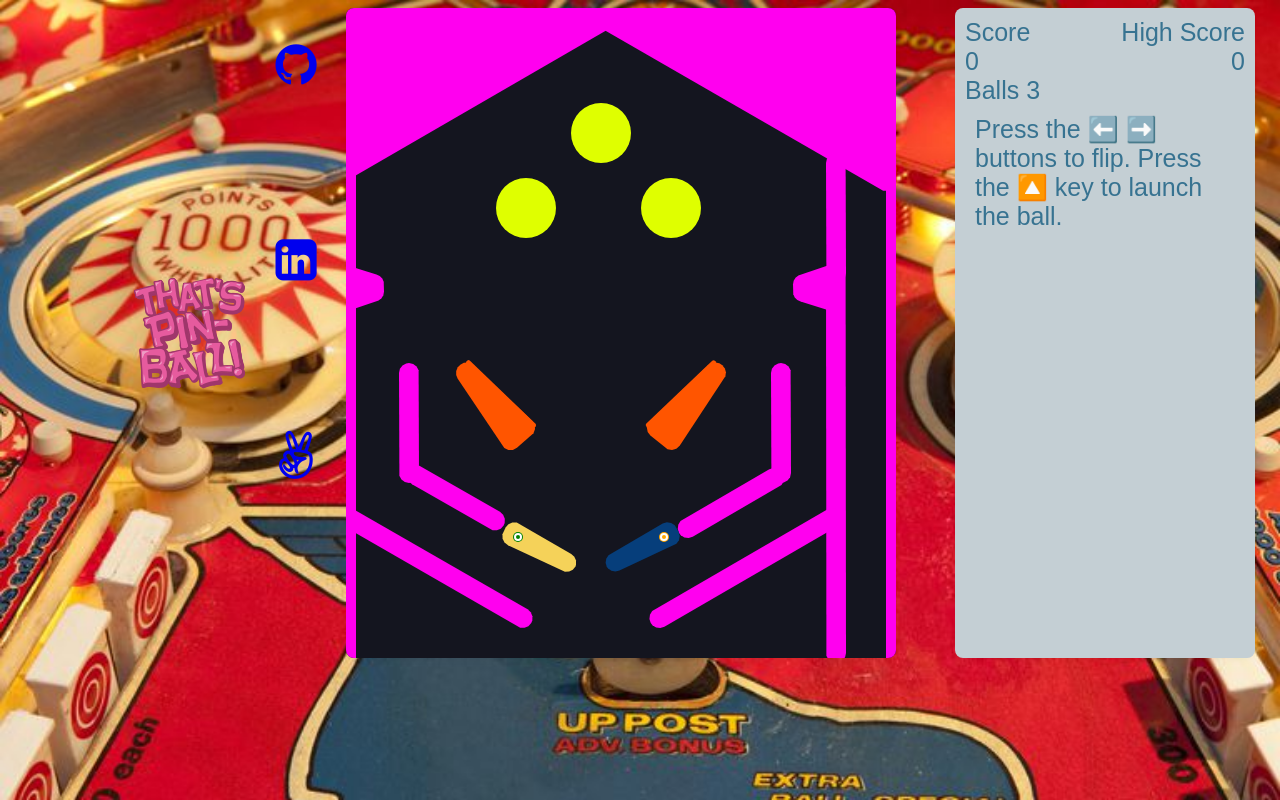
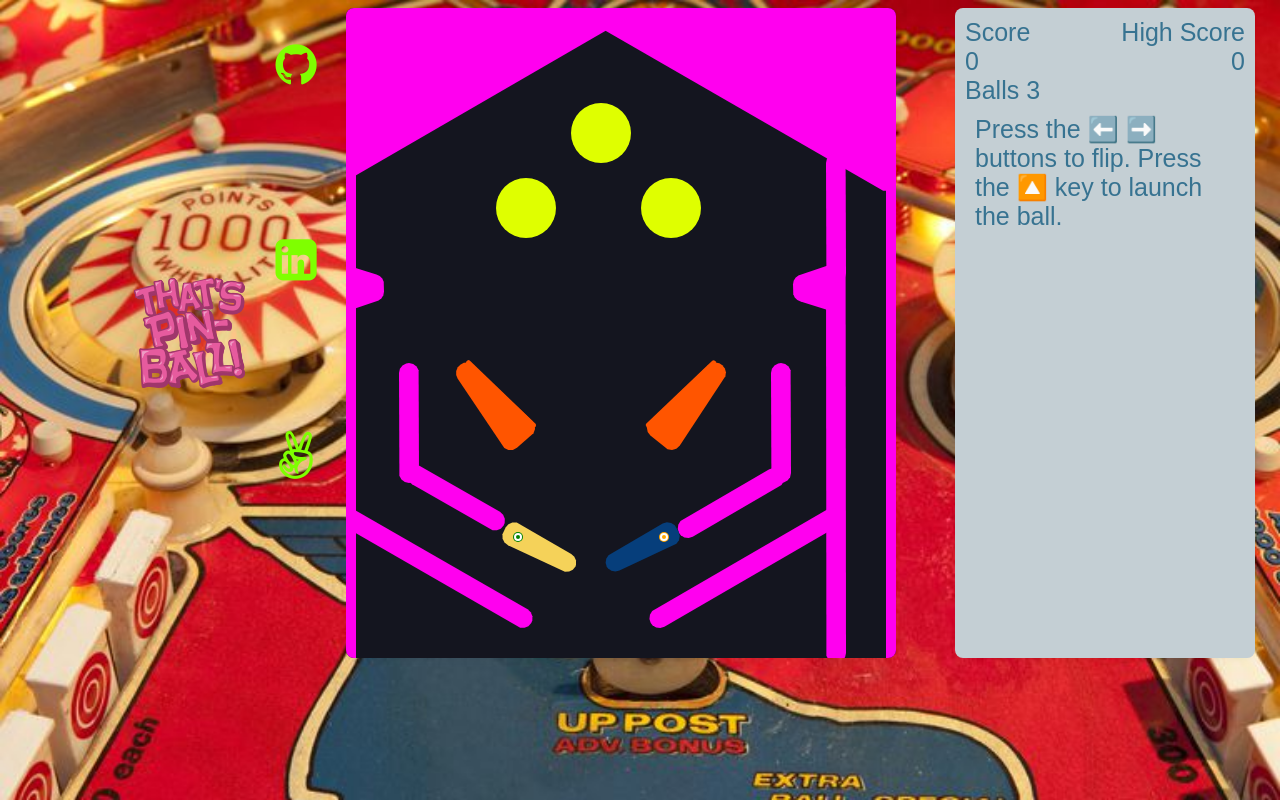
Before and after one commit to thedavidelrod/thats-pinball, a website built with webpack: page index.html in a window 1280 px wide. Built offline with nearby package versions, Linux system fonts and the light colour scheme; files whose address does not match are found by name.

Commit message:
color icons

```diff
--- a/app/assets/style/images/style.css
+++ b/app/assets/style/images/style.css
@@ -23,6 +23,23 @@ canvas {
 .instructions {
   padding: 10px;
   order: 2;
+}
+
+
+.fa-github:before {
+    content: "\f09b";
+    color: chartreuse;
+}
+
+
+.fa-linkedin-square:before {
+    content: "\f08c";
+    color: chartreuse;
+}
+
+.fa-angellist:before {
+    content: "\f209";
+    color: chartreuse;
 }
 
 
```
